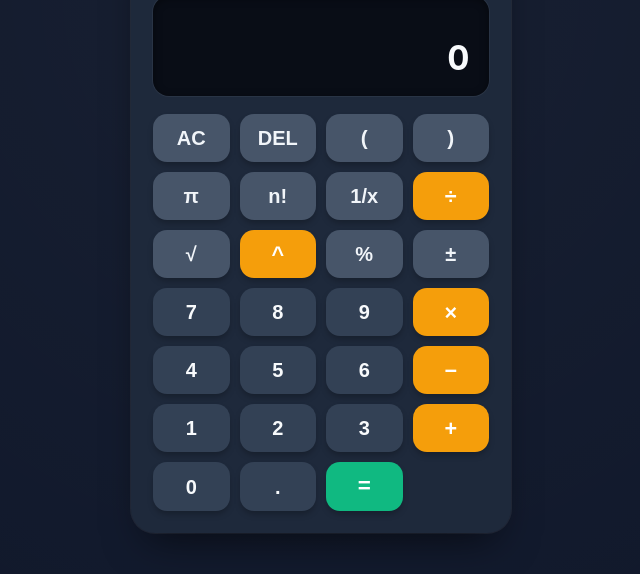
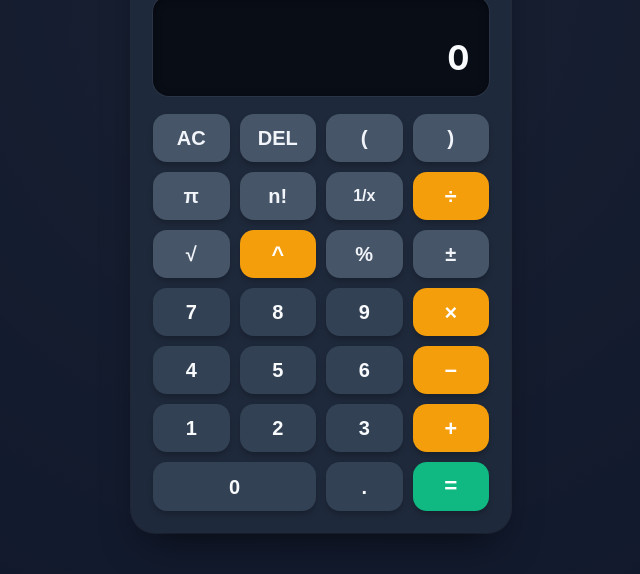
Before and after one commit to Nardos616/simple_calculator, a plain HTML site: page index.html in a window 1280 px wide. Shown: the part 170-744 px from the top of the page, without its empty margins (319-959 px from the left). Drawn offline with Linux system fonts and the light colour scheme.

Commit message:
add some styles in the new feature

```diff
--- a/css/style.css
+++ b/css/style.css
@@ -392,6 +392,16 @@ body.light-theme .display {
     font-size: 1.3rem;
 }
 
+/* Compact label buttons (1/x) */
+.btn-compact {
+    font-size: 1rem;
+}
+
+/* Wide zero button spans 2 columns */
+.btn-zero {
+    grid-column: span 2;
+}
+
 /* Math Operator Buttons (+, -, ×, ÷, ^) */
 .btn-operator {
     background-color: var(--btn-op-bg);
```
